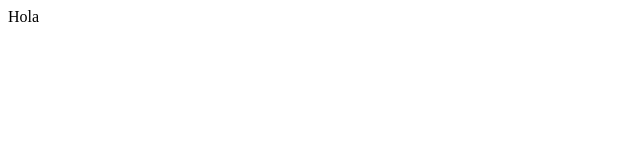
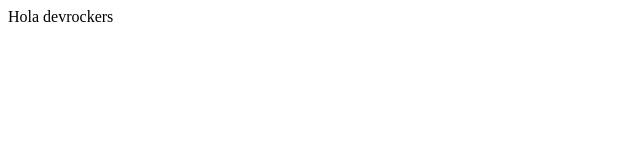
Before and after one commit to goncy/deploy-demo, a plain HTML site: page index.html in a window 1280 px wide. Shown: the full height of the page, 0-640 px from the left. Drawn offline with Linux system fonts and the light colour scheme.

Commit message:
Actualizamos testo

```diff
--- a/index.html
+++ b/index.html
@@ -6,6 +6,6 @@
   <title>Hola devrockers</title>
 </head>
 <body>
-  <main>Hola</main>
+  <main>Hola devrockers</main>
 </body>
 </html>
```
